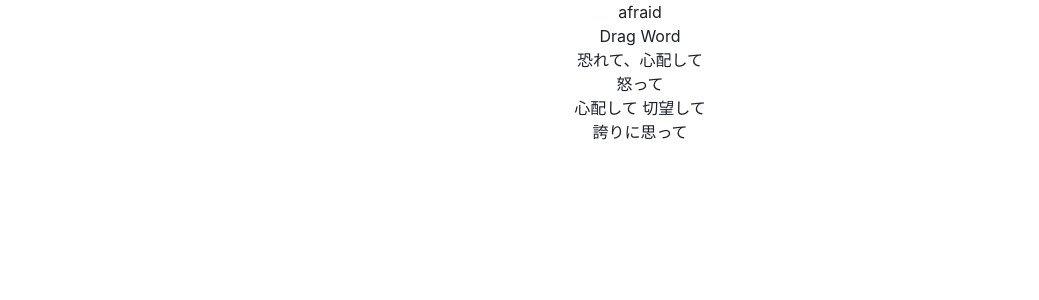
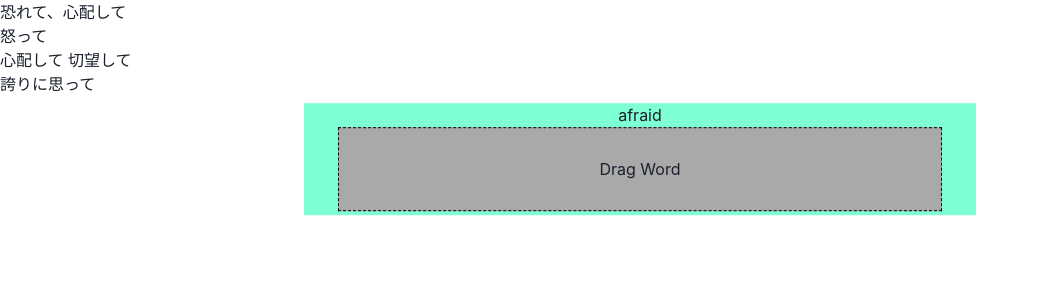
Before and after one commit to illionillion/react-word-quiz, a React (Create React App) app: page / in a window 1280 px wide. Shown: the top 300 px of the page, without its empty margins (0-1039 px from the left). Built offline with nearby package versions, Linux system fonts and the light colour scheme.

Commit message:
スタイル追加

```diff
--- a/src/App.tsx
+++ b/src/App.tsx
@@ -27,9 +27,8 @@ function App() {
 
   let ignore = false;
   useEffect(() => {
-
     const start = async () => {
-      if(ignore) return
+      if (ignore) return;
       const word = wordData[Math.floor(Math.random() * wordData.length)];
       setCurrentWord(word);
       const options: wordProps[] = [];
@@ -43,8 +42,10 @@ function App() {
       console.log(options);
       setOptionWord(options);
     };
-    start()
-    return () => {ignore = true}
+    start();
+    return () => {
+      ignore = true;
+    };
   }, []);
 
   return (
@@ -56,12 +57,45 @@ function App() {
         height: "100vh",
       }}
     >
-      <Box className="wordContainer">
+      <Box
+        className="wordContainer"
+        backgroundColor="aquamarine"
+        position="absolute"
+        top="15%"
+        left="50%"
+        transform="translate(-50%,-15%)"
+        width="2xl"
+        height="28"
+      >
         <Box className="wordPanel">{currentWord?.eng}</Box>
-        <Box className="wordDragArea">Drag Word</Box>
+        <Box
+          className="wordDragArea"
+          display="flex"
+          alignItems="center"
+          justifyContent="center"
+          margin="auto"
+          w="90%"
+          h="75%"
+          backgroundColor="darkgrey"
+          borderWidth="1px"
+          borderColor="black"
+          borderStyle="dashed"
+        >
+          Drag Word
+        </Box>
       </Box>
       <Box className="wordItems">
-        {optionWord?.map((item, key) => <motion.div key={key} dragConstraints={constraintsRef} drag style={{width:"auto"}}>{item.jap}<br/></motion.div>)}
+        {optionWord?.map((item, key) => (
+          <motion.div
+            key={key}
+            dragConstraints={constraintsRef}
+            drag
+            style={{ width: "fit-content", margin:0 }}
+          >
+            {item.jap}
+            <br />
+          </motion.div>
+        ))}
       </Box>
     </motion.div>
   );
```
